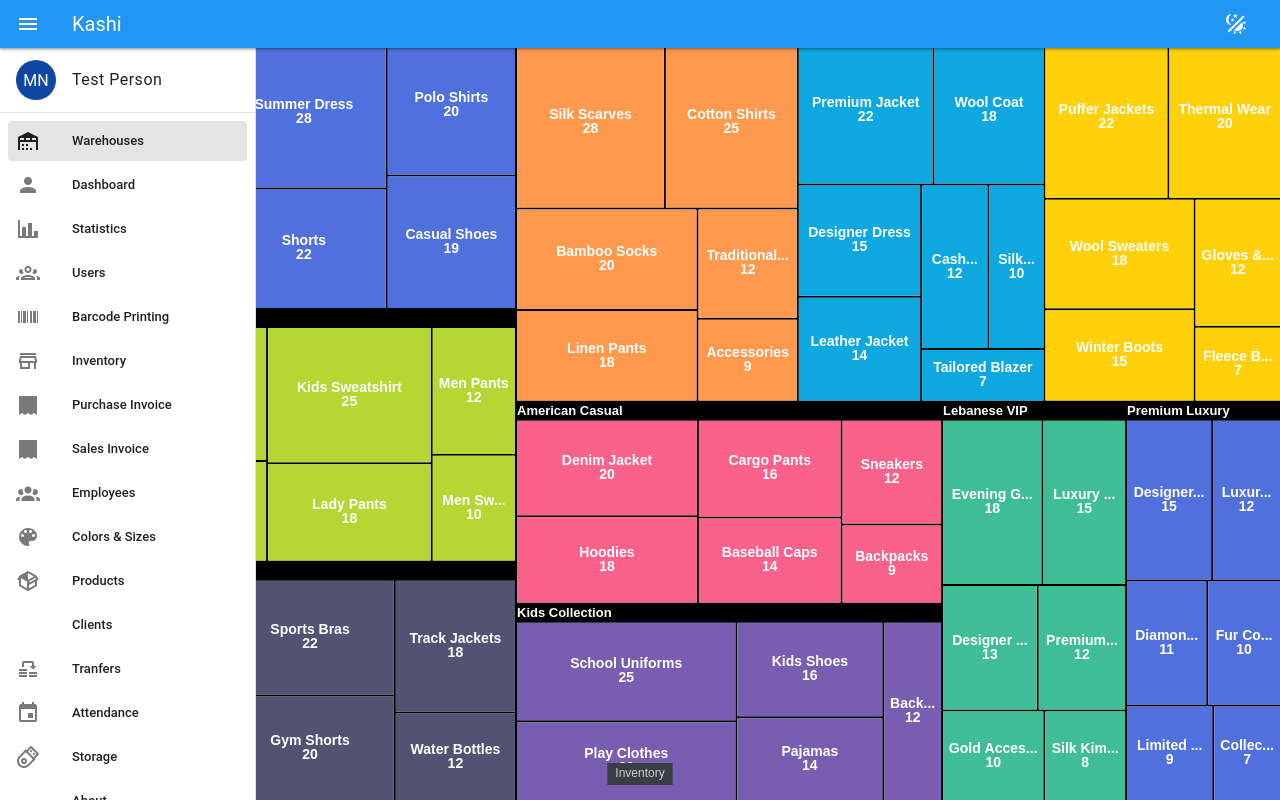
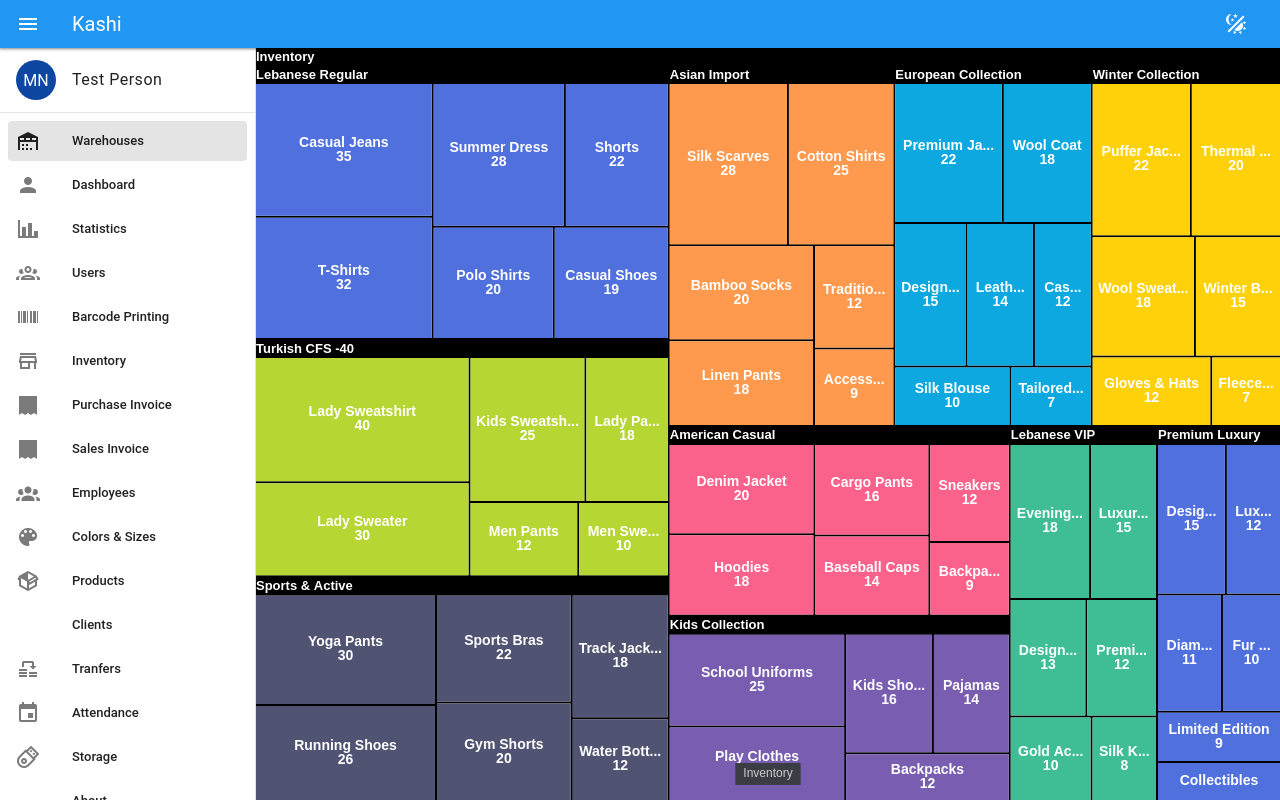
Before and after one commit to mhdna/kashi, a Vue app in the folder ui/: page /warehouses in a window 1280 px wide. Built offline with nearby package versions, Linux system fonts and the light colour scheme; a small style sheet from the web is missing.

Commit message:
fix(ui): fit warehouses treemap into container

```diff
--- a/ui/src/components/Stats/WarehouseTreemap.vue
+++ b/ui/src/components/Stats/WarehouseTreemap.vue
@@ -1,8 +1,6 @@
 <template>
-  <div class="chart-container">
-    <v-chart class="chart" autoresize :option="option" theme="dark" :loading="loading" />
-    <!-- @click="handleClick" -->
-  </div>
+  <v-chart class="chart" autoresize :option="option" theme="dark" :loading="loading" />
+  <!-- @click="handleClick" -->
 </template>
 
 <script setup>
@@ -276,19 +274,8 @@ onMounted(() => {
 </script>
 
 <style scoped>
-.chart-container {
-  width: 100vw;
-  height: 100vh;
-  margin: 0;
-  padding: 0;
-  position: fixed;
-  top: 0;
-  left: 0;
-}
-
 .chart {
   height: 100%;
-  width: 100%;
   cursor: pointer;
 }
 </style>
--- a/ui/src/pages/warehouses.vue
+++ b/ui/src/pages/warehouses.vue
@@ -1,8 +1,11 @@
 <script setup lang="ts">
 import WarehouseTreemap from "@/components/Stats/WarehouseTreemap.vue";
+import FilterBar from "./FilterBar.vue";
 </script>
 
 <template>
   <!-- <Heatmap /> -->
-  <v-container> <WarehouseTreemap /></v-container>
+  <v-container class="w-100 h-100 pa-0" fluid>
+    <WarehouseTreemap />
+  </v-container>
 </template>
```
